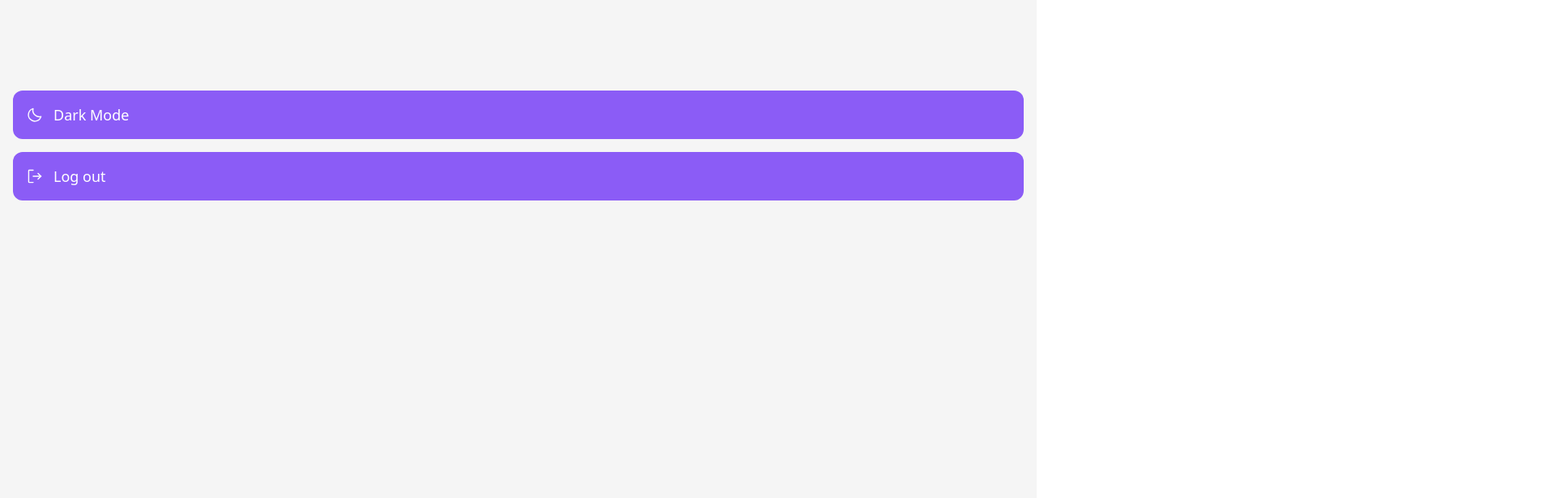
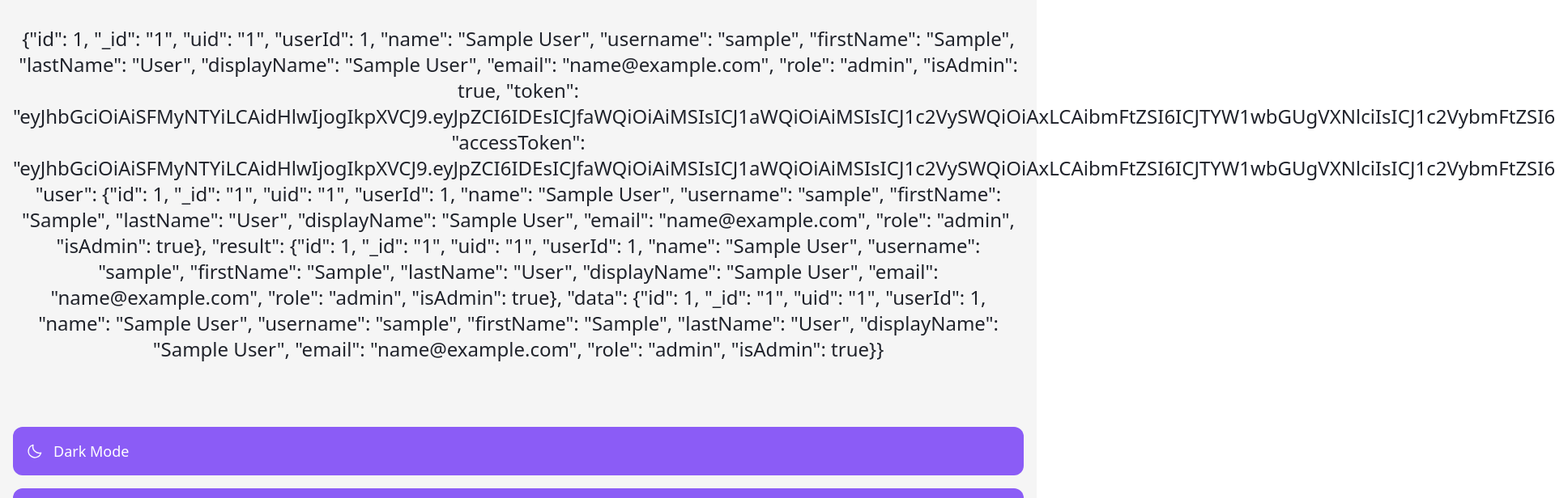
Before and after one commit to devsantosbruno/chat-realtime, a React (Vite) app in the folder frontend/: page /settings in a window 1280 px wide. Shown: the top 616 px of the page at 81% size, 1920 px wide, since content can reach past the window. Built offline with nearby package versions, Linux system fonts and the light colour scheme; no server answers; sample sign-in values are in the browser's storage.

Commit message:
fix: show userName with localStorage

```diff
--- a/frontend/src/screens/Settings.tsx
+++ b/frontend/src/screens/Settings.tsx
@@ -3,11 +3,9 @@ import { useEffect, useState } from "react";
 import { NavLink, useNavigate } from "react-router-dom";
 import { Button } from "../components/Button";
 import { MenuMobile } from "../components/MenuMobile";
-import { useChannelContext } from "../hooks/useChannelContext";
 
 export function Settings() {
   const navigate = useNavigate();
-  const { userName } = useChannelContext();
 
   const [darkMode, setDarkMode] = useState(
     localStorage.getItem("theme")
@@ -41,7 +39,7 @@ export function Settings() {
     <div className="min-h-screen bg-[#f5f5f5] dark:bg-[#20232B] pt-8">
       <div className="text-center px-4">
         <h2 className="text-2xl font-light text-[#20232B] dark:text-white">
-          {userName}
+          {localStorage.getItem("user")}
         </h2>
       </div>
 
```
